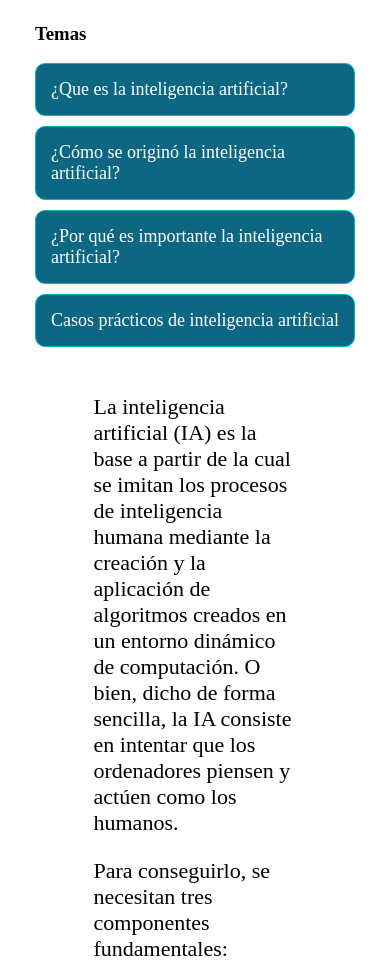
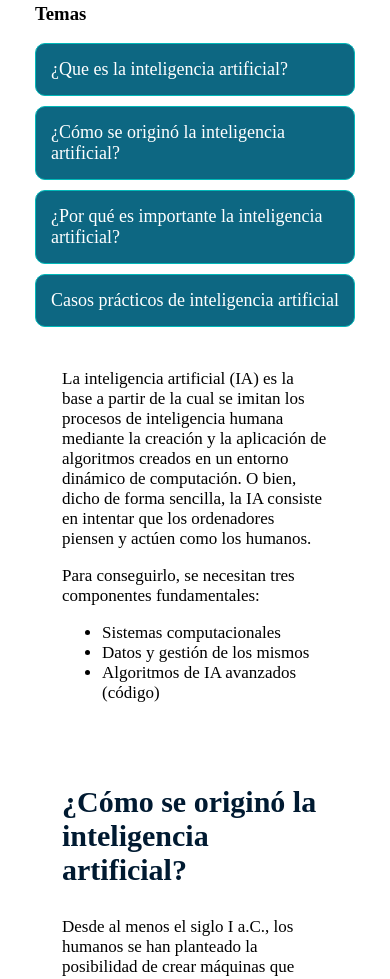
Before and after one commit to ejoshuagl/InteligenciaArtificial.github.io, a plain HTML site: page index.html in a window 390 px wide. Shown: the part 421-1400 px from the top of the page. Drawn offline with Linux system fonts and the light colour scheme.

Commit message:
initial commit

```diff
--- a/css/style.css
+++ b/css/style.css
@@ -160,4 +160,22 @@ h6 {
         margin: 0px;
 
     }
+
+    .nav_principal {
+        padding: 0px;
+    }
+
+    body{
+        margin: 5px;
+    }
+
+    .articulo {
+        font-size: 17px;
+    }
+
+    .articulo h3 {
+        padding-top: 15px;
+        font-size: 30px;
+        color: rgb(0, 26, 49);
+    }
 }
```
